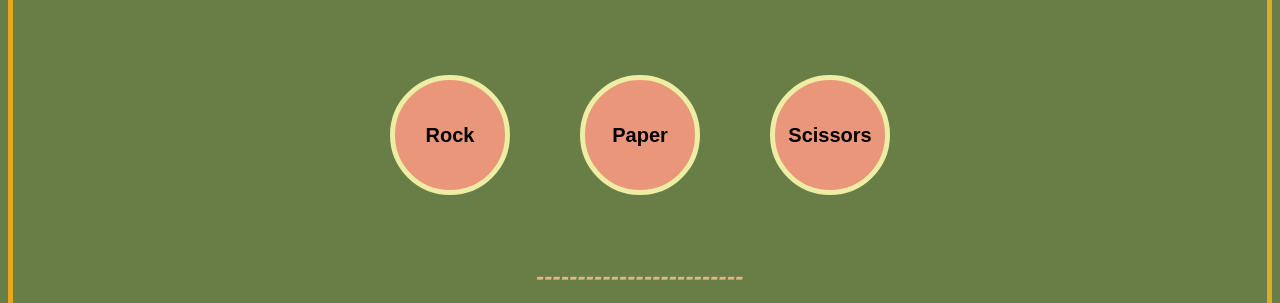
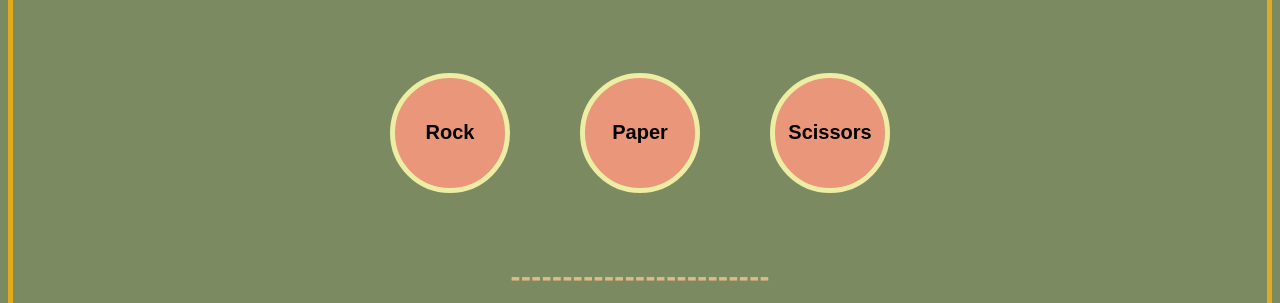
Before and after one commit to brianle169/simple-rock-paper-scissors, a plain HTML site: page index.html in a window 1280 px wide. Shown: the part 198-501 px from the top of the page. Drawn offline with Linux system fonts and the light colour scheme.

Commit message:
Adjust body background color

```diff
--- a/index.html
+++ b/index.html
@@ -8,7 +8,7 @@
       <script src="script.js" defer></script>
       <link rel="stylesheet" href="style.css" />
    </head>
-   <body style="background-color: rgb(105, 125, 71)">
+   <body style="background-color: rgb(123, 138, 97)">
       <h1 style="color: rgb(226, 171, 31)">Rock - Paper - Scissors</h1>
       <div id="buttons-container">
          <button class="options">Rock</button>
--- a/script.js
+++ b/script.js
@@ -35,6 +35,7 @@ function replay() {
    playerScore = 0;
    gameCounter = 0;
    result.textContent = "-------------------------";
+   score.textContent = `🧑🏻 ${playerScore} - ${computerScore} 🤖`;
 }
 
 function getPlayerChoice(e) {
--- a/style.css
+++ b/style.css
@@ -23,8 +23,7 @@ button:hover {
 .result,
 .score {
    color: burlywood;
-   font-size: 20px;
-   font-style: italic;
+   font-size: 25px;
    font-weight: 900;
 }
 
```
